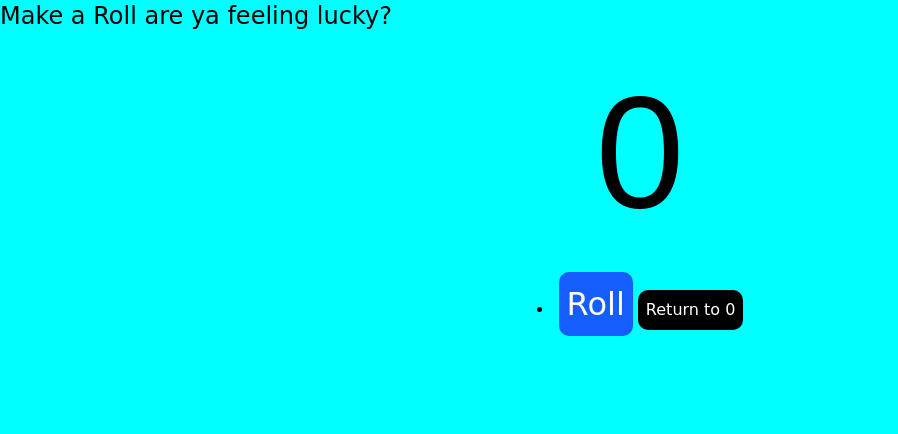
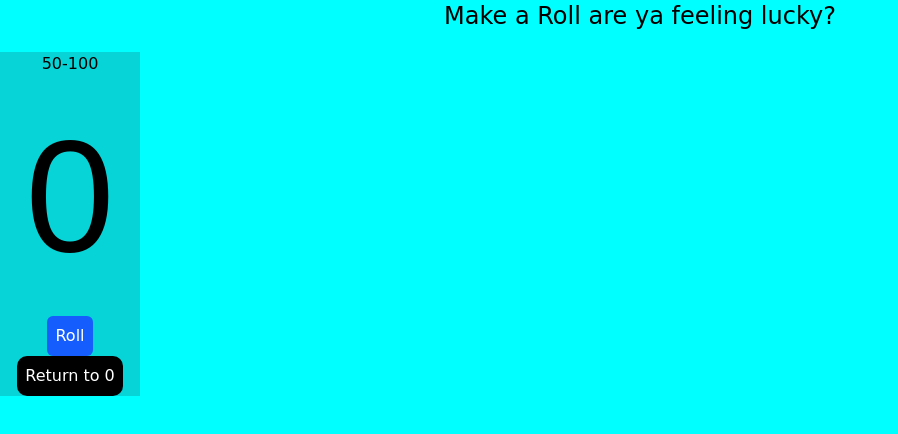
Before and after one commit to Llama303/ProjectWebsite, a plain HTML site: page Smth.html in a window 1280 px wide. Shown: the whole page, without its empty margins (0-898 px from the left). Drawn offline with Linux system fonts and the light colour scheme; a web font is replaced by a local one.

Commit message:
Made it look better with containers

```diff
--- a/Javerscripe.js
+++ b/Javerscripe.js
@@ -1,13 +1,13 @@
 const max=100;
 const min=50;
-const rolldice = document.getElementById("rolldice");
+const rolldice50to100 = document.getElementById("rolldice50to100");
 const RB= document.getElementById("RB");
 const diceresult = document.getElementById("diceresult");
 
 let random;
 //Math.trunc(Math.random()*(max-min)) + min;
 
-rolldice.onclick= function(){
+rolldice50to100.onclick= function(){
    random=Math.trunc(Math.random()*(max-min)) + min;
    diceresult.textContent=random;
 }
--- a/Smth.html
+++ b/Smth.html
@@ -16,19 +16,24 @@
      <link href="https://fonts.googleapis.com/css2?family=Jersey+10&display=swap" rel="stylesheet">
 </head>
 <body>
- <h1 class="text-2xl">Make a Roll are ya feeling lucky?</h1>
-    <h5 id="diceresult" class="text-center">
+ <h1 class="text-2xl text-center">Make a Roll are ya feeling lucky?</h1>
+
+<!--button to roll -->
+<div class="container mt-5 w-35 text-center bg-gray-800/20">
+    <h1>50-100</h1>
+    <h5 id="diceresult" class="">
         0</h5>
-
-    <div class="block text-center ">
-        <li class="">
-   <button id="rolldice" class="bg-blue-600 text-white p-2 rounded-md">
-    Roll</button>
-   <button id="RB" class="bg-black text-white p-2 rounded ">
-    Return to 0</button>
+    <div class="block">
+        <li class=" list-none">
+            <!-- roll from 50 to 100-->
+            <button id="rolldice50to100" class="bg-blue-600 text-white p-2 rounded-md">
+            Roll</button>
+            <!-- -->
+            <button id="RB" class="bg-black text-white p-2 rounded ">
+            Return to 0</button>
         </li>
     </div>
-
+</div>
     <script src="Javerscripe.js"></script>
 </body>
 </html>
```
Also changed, not shown: dist/output1.css, 1 other file.
